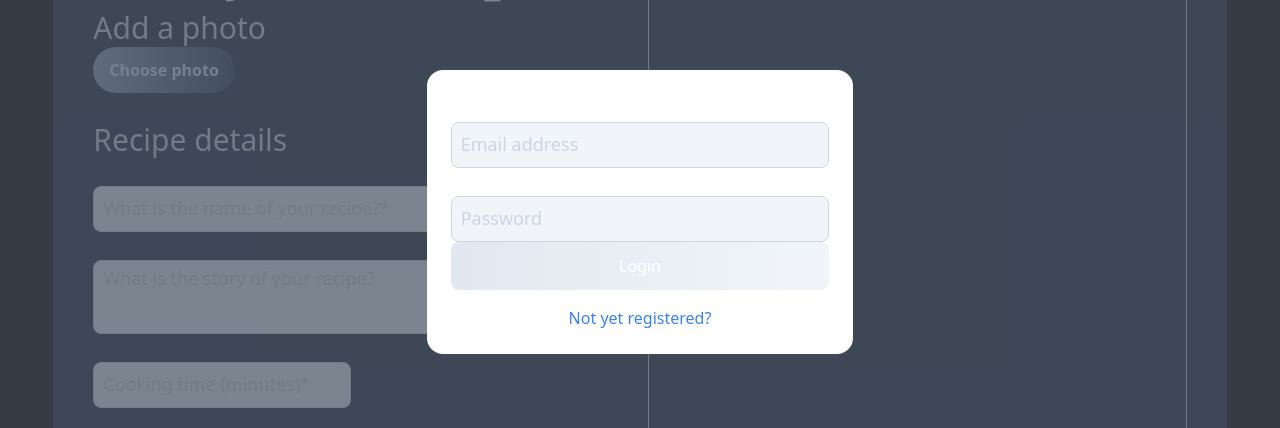
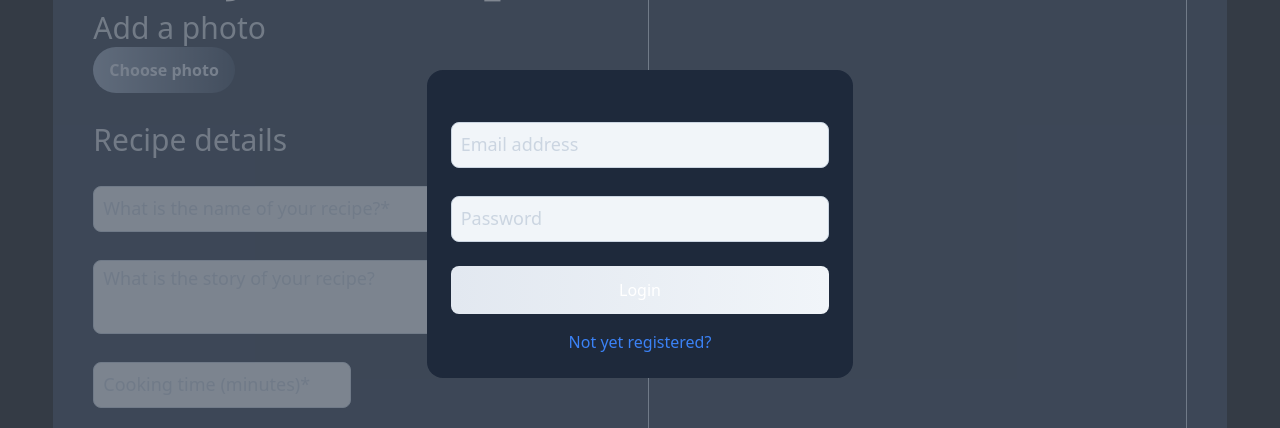
Before and after one commit to jro31/meals-of-change-front-end, a Next.js app: page /recipes/new in a window 1280 px wide. Both pictures are taken after a click on the button "Login". Shown: the part 130-558 px from the top of the page. Built offline with nearby package versions, Linux system fonts and the light colour scheme; no server answers.

Commit message:
Tweak registration modal

```diff
--- a/components/layout/navbar/invasive-components/registration-modal/RegistrationModal.js
+++ b/components/layout/navbar/invasive-components/registration-modal/RegistrationModal.js
@@ -44,7 +44,7 @@ const RegistrationModal = props => {
       <div
         className={`flex flex-col fixed inset-x-1/24 sm:inset-x-1/12 md:inset-x-1/6 lg:inset-x-1/4 xl:inset-x-1/3 ${
           activeForm === 'sign-up' ? 'top-1/6' : 'top-1/4'
-        } h-fit w-11/12 sm:w-5/6 md:w-2/3 lg:w-1/2 xl:w-1/3 bg-white z-30 rounded-2xl p-4 lg:p-6 overflow-scroll`}
+        } h-fit w-11/12 sm:w-5/6 md:w-2/3 lg:w-1/2 xl:w-1/3 bg-slate-800 z-30 rounded-2xl p-4 lg:p-6 overflow-scroll`}
       >
         {modalTitle && <Subheading className='flex-initial'>{modalTitle}</Subheading>}
         <div className='flex flex-col'>
--- a/components/layout/navbar/invasive-components/registration-modal/login-form/LoginForm.js
+++ b/components/layout/navbar/invasive-components/registration-modal/login-form/LoginForm.js
@@ -89,7 +89,7 @@ const LoginForm = () => {
         setFormError={setError}
       />
       {error && <p className='text-red-500'>{error}</p>}
-      <Button className='w-full' theme='submit' disabled={disableButton()}>
+      <Button className='w-full mt-6' theme='submit' disabled={disableButton()}>
         {isSubmitting ? (
           <div className='flex justify-center'>
             <TextFreeLogo className='animate-spin' size='30' />
--- a/components/layout/navbar/invasive-components/registration-modal/sign-up-form/SignUpForm.js
+++ b/components/layout/navbar/invasive-components/registration-modal/sign-up-form/SignUpForm.js
@@ -124,7 +124,7 @@ const SignUpForm = () => {
       />
       <DisplayNameInput formError={error} setFormError={setError} />
       {error && <p className='text-red-500'>{error}</p>}
-      <Button className='w-full' theme='submit' disabled={disableButton()}>
+      <Button className='w-full mt-6' theme='submit' disabled={disableButton()}>
         {isSubmitting ? (
           <div className='flex justify-center'>
             <TextFreeLogo className='animate-spin' size='30' />
--- a/components/pages/recipes/new/NewRecipePreview.js
+++ b/components/pages/recipes/new/NewRecipePreview.js
@@ -36,7 +36,6 @@ const NewRecipePreview = props => {
       });
   };
 
-  // TODO - Handle 'isSubmitting' being true
   const submitHandler = async () => {
     // TODO - Add check that user is logged-in. If they're not, display login modal
 
--- a/pages/_app.js
+++ b/pages/_app.js
@@ -1,3 +1,5 @@
+// TODO - Update favicon
+
 import { Provider } from 'react-redux';
 
 import store from '../store/index';
```
